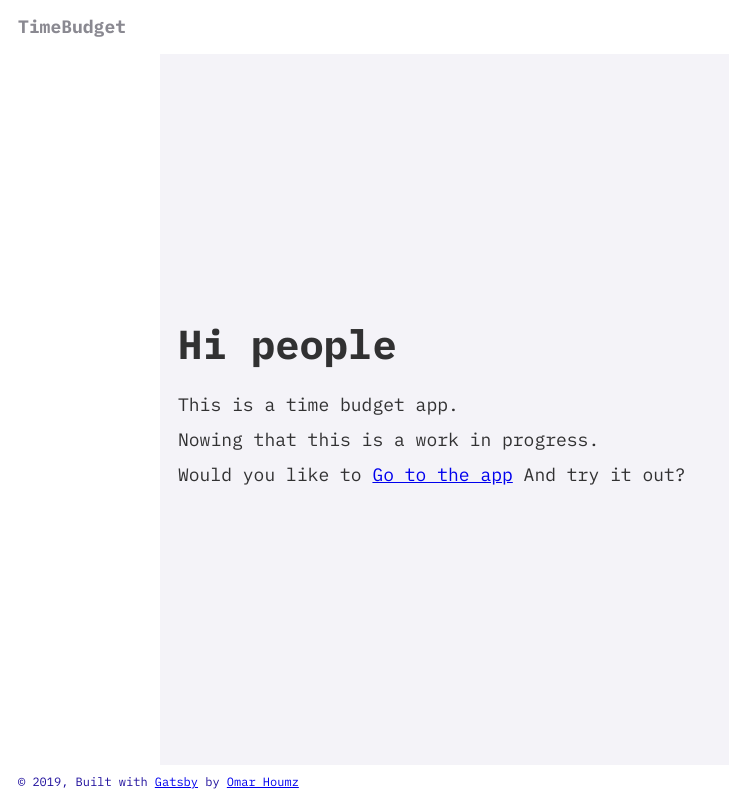
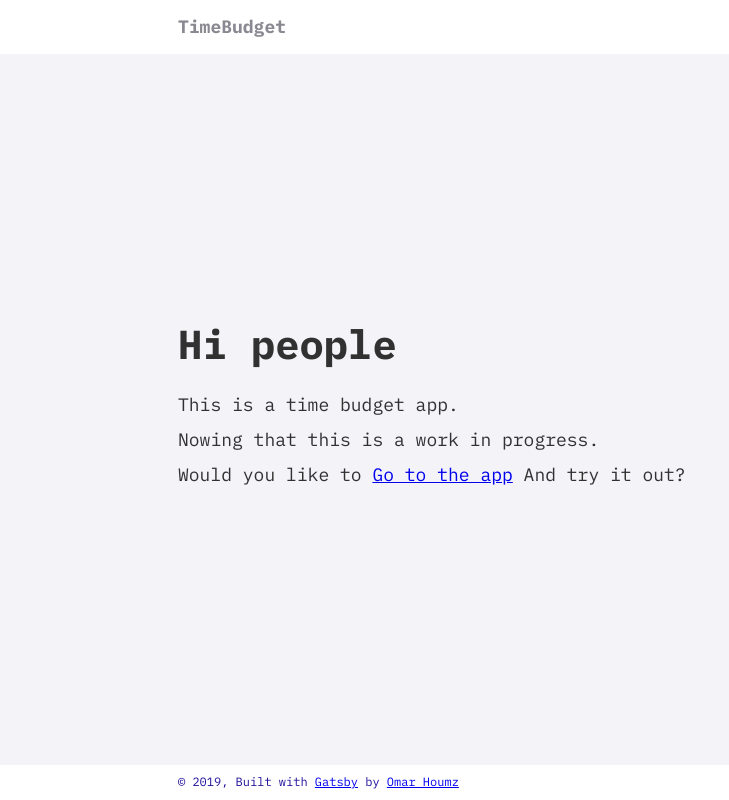
Before and after one commit to omhoumz/time-budget, a Gatsby site: page / in a window 1280 px wide. Shown: the whole page, without its empty margins (0-729 px from the left). Built offline with nearby package versions, Linux system fonts and the light colour scheme; Gatsby itself is replaced by a stand-in of ours.

Commit message:
chore: fix some spacing

```diff
--- a/src/components/footer/footer.jsx
+++ b/src/components/footer/footer.jsx
@@ -1,5 +1,6 @@
 import React from 'react'
 
+import Wrapper from '../ui/wrapper/wrapper'
 import styles from './footer.module.css'
 
 const copyText = `© ${new Date().getFullYear()}, Built with `
@@ -16,7 +17,11 @@
 )
 
 const Footer = () => {
-  return <footer className={styles.footer}>{copyElement}</footer>
+  return (
+    <footer className={styles.footer}>
+      <Wrapper>{copyElement}</Wrapper>
+    </footer>
+  )
 }
 
 export default Footer
--- a/src/components/header/header.jsx
+++ b/src/components/header/header.jsx
@@ -2,15 +2,18 @@
 import PropTypes from 'prop-types'
 import { Link } from 'gatsby'
 
+import Wrapper from '../ui/wrapper/wrapper'
 import styles from './header.module.css'
 
 const Header = ({ siteTitle }) => (
   <header className={styles.header}>
-    <h1 className={styles.logoH1}>
-      <Link to='/' className={styles.logo}>
-        {siteTitle}
-      </Link>
-    </h1>
+    <Wrapper>
+      <h1 className={styles.logoH1}>
+        <Link to='/' className={styles.logo}>
+          {siteTitle}
+        </Link>
+      </h1>
+    </Wrapper>
   </header>
 )
 
--- a/src/page-contents/app-page/app-page.module.css
+++ b/src/page-contents/app-page/app-page.module.css
@@ -24,7 +24,7 @@
   justify-content: space-between;
   flex-direction: column;
 
-  padding: 0.5rem 0;
+  padding: 1rem 0;
 }
 
 .nav {
--- a/src/page-contents/index-page/index-page.jsx
+++ b/src/page-contents/index-page/index-page.jsx
@@ -8,7 +8,8 @@
 
 const IndexPage = () => {
   return (
-    <Wrapper classes={cx('main', styles.wrapper)}>
+    <main className={cx('main', styles.wrapper)}>
+      <Wrapper comp='div'>
         <SEO title='Home' />
         <h1>Hi people</h1>
         <p>This is a time budget app.</p>
@@ -17,6 +18,7 @@
           Would you like to <Link to='/app'>Go to the app</Link> And try it out?
         </p>
       </Wrapper>
+    </main>
   )
 }
 
```
Lines whose indentation alone changed are shown as unchanged.
